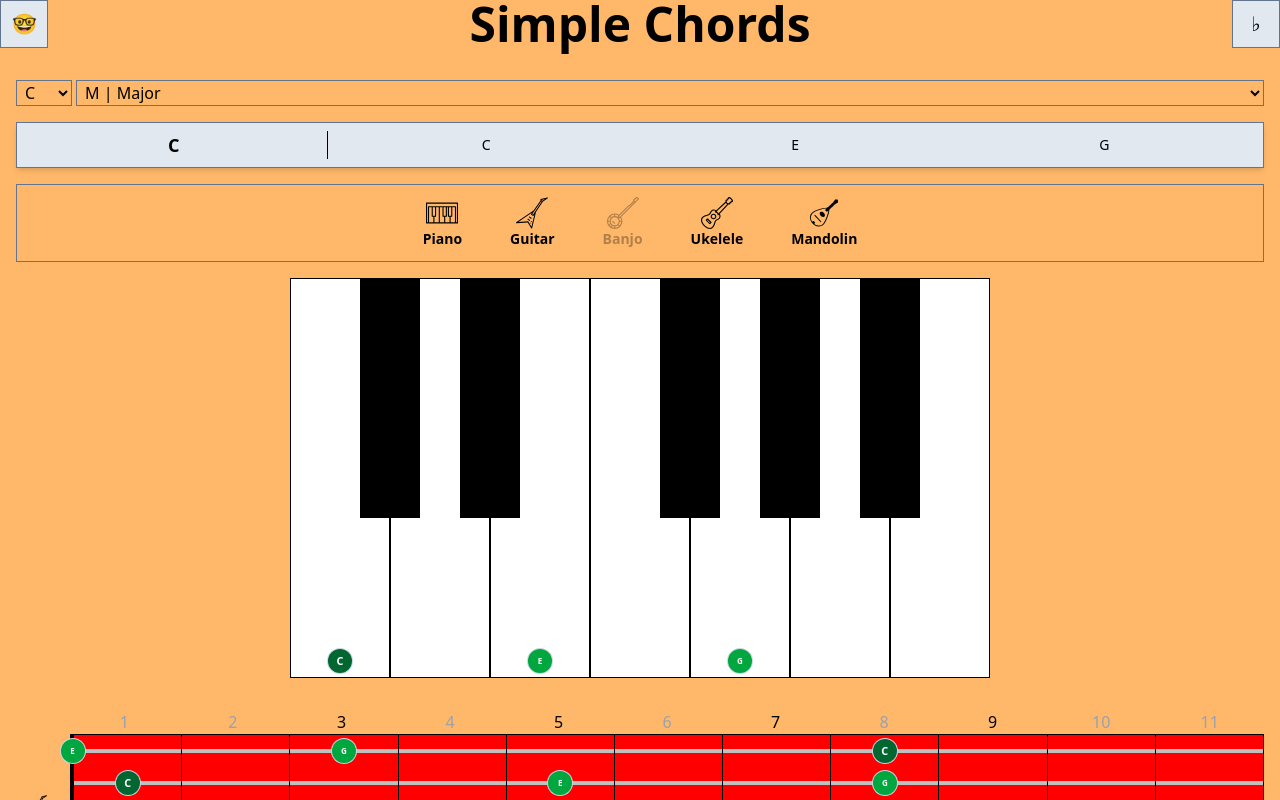
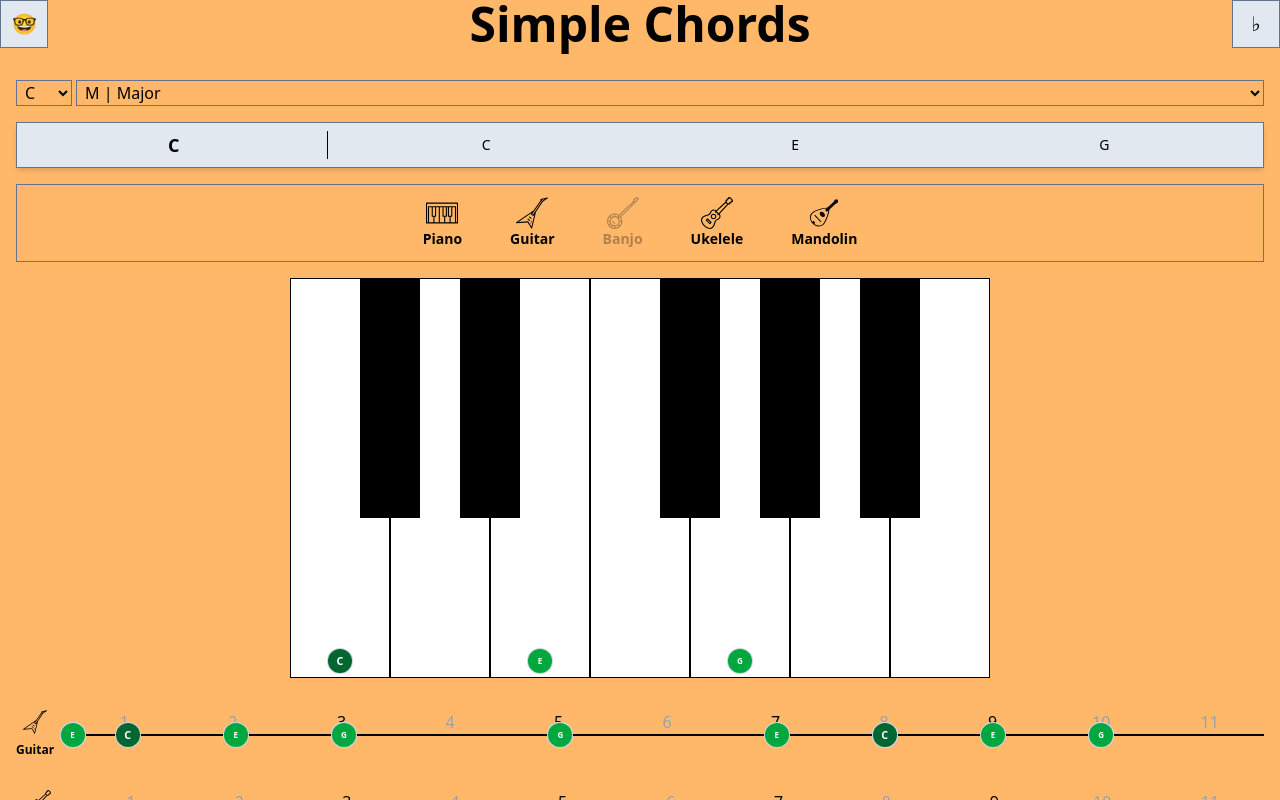
Before and after one commit to kylemichaelsullivan/simple-chords, a React (Vite) app: page / in a window 1280 px wide. Shown: the top 800 px of the page. Built offline with nearby package versions, Linux system fonts and the light colour scheme.

Commit message:
FIX: String => FretString

```diff
--- a/src/components/displays/FretString.tsx
+++ b/src/components/displays/FretString.tsx
@@ -9,7 +9,7 @@ function FretString({ openNote }: FretStringProps) {
 	const frets = 11;
 
 	return (
-		<div className='String flex justify-evenly'>
+		<div className='FretString flex justify-evenly'>
 			<Nut note={openNote} />
 			{Array.from({ length: frets }, (_, i) => {
 				const note = (openNote + 1 + i) % 12;
```
